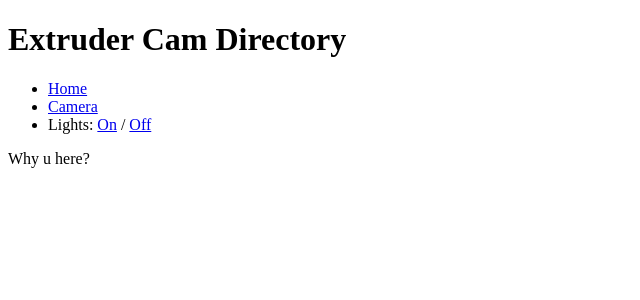
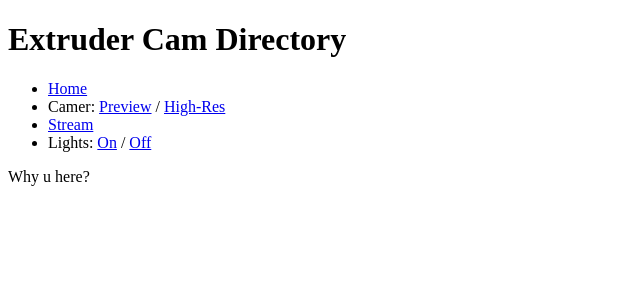
Before and after one commit to FerrenF/PiCamLights, a Flask app: page / in a window 1280 px wide. Shown: the top 300 px of the page, without its empty margins (0-640 px from the left). Run offline with Flask 3, Linux system fonts and the light colour scheme.

Commit message:
updated ui

```diff
--- a/templates/base.html
+++ b/templates/base.html
@@ -5,8 +5,9 @@
     <h1>Extruder Cam Directory</h1>
     <nav>
         <ul>
-            <li><a href="#">Home</a></li>
-            <li><a href="/camera">Camera</a></li>
+            <li><a href="/">Home</a></li>
+            <li>Camer: <a href="/camera">Preview</a> / <a href="/camera?res=high">High-Res</a></li>
+            <li><a href="/stream">Stream</a></li>
             <li>Lights: <a href="#" onclick="lightsOn()">On</a> / <a href="#" onclick="lightsOff()">Off</a></li>
         </ul>
     </nav>
```
